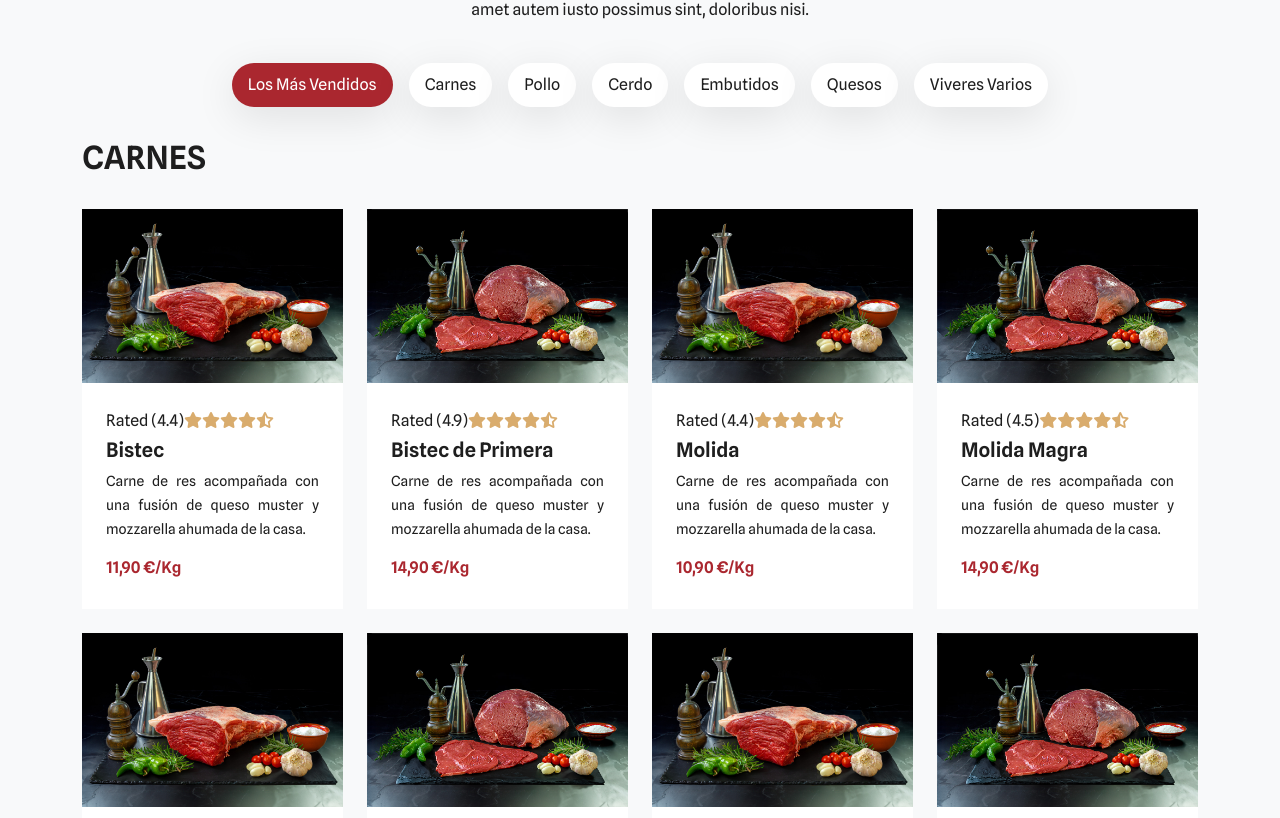
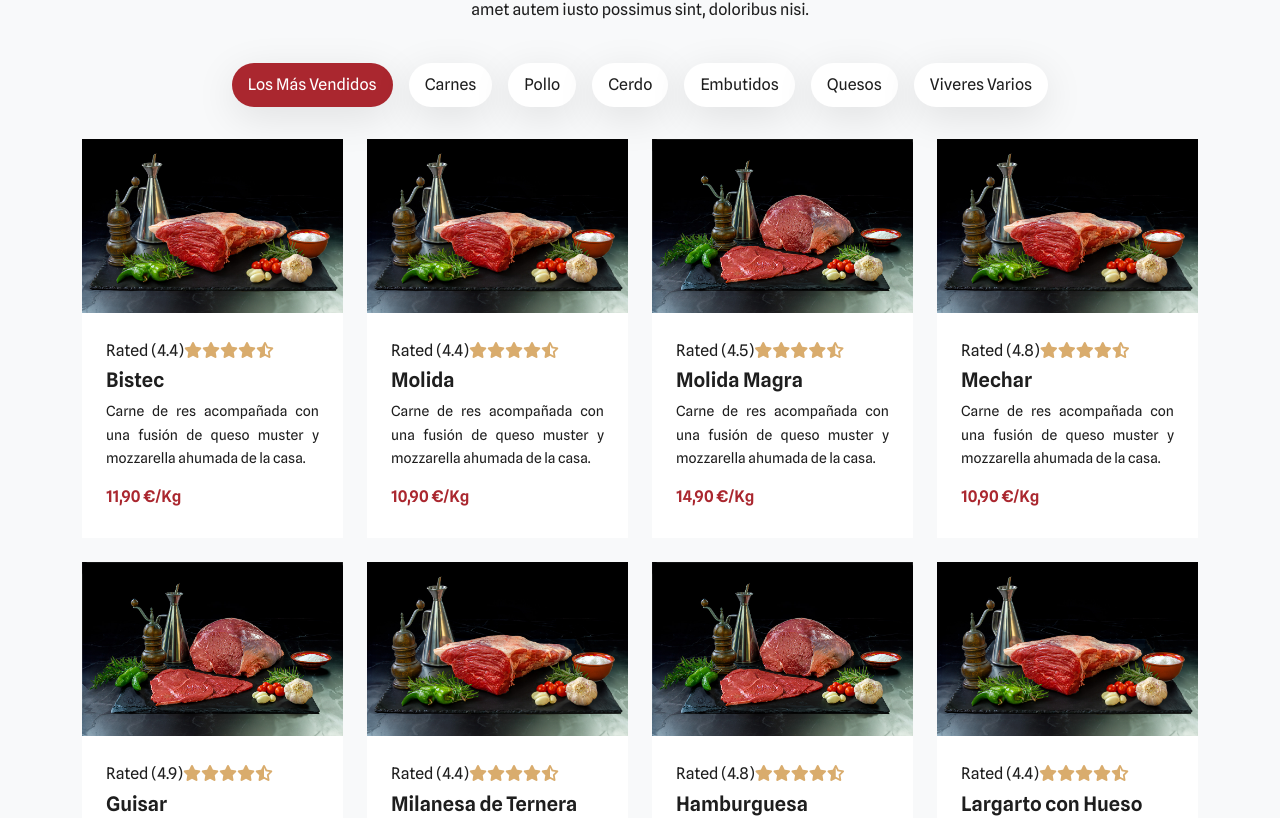
Before and after one commit to leoaristizabal/LaCapital, a React (Vite) app: page / in a window 1280 px wide. Shown: the part 1817-2635 px from the top of the page. Built offline with nearby package versions, Linux system fonts and the light colour scheme.

Commit message:
change productos mas vendido

```diff
--- a/src/App.css
+++ b/src/App.css
@@ -464,7 +464,7 @@ section{
 
 /* Animación que alterna la opacidad del botón */
 @keyframes btnFadeInOut {
-    0%, 100% {
+    10%, 100% {
         opacity: 0;
     }
     50% {
--- a/src/Components/Products.jsx
+++ b/src/Components/Products.jsx
@@ -142,7 +142,6 @@ const Products = () => {
 
             {/**TODOS LOS ITEMS: *CARNES* */}
             <div class="row gy-4">
-            <h2>CARNES </h2>
               <div class="col-lg-3 col-sm-6">
                 <div class="menu-item bg-white shadow-on-hover">
                   <img isZommed src={ImagenPrueba} alt="" />
@@ -168,31 +167,7 @@ const Products = () => {
                   </div>
                 </div>
               </div>
-              <div class="col-lg-3 col-sm-6">
-                <div class="menu-item bg-white shadow-on-hover">
-                <img  src={ImagenPrueba2} alt="" />
-                  <div class="menu-item-content p-4">
-                    <div>
-                      <span>Rated (4.9)</span>
-                      <span class="stars">
-                        <i class="fa-solid fa-star"></i>
-                        <i class="fa-solid fa-star"></i>
-                        <i class="fa-solid fa-star"></i>
-                        <i class="fa-solid fa-star"></i>
-                        <i class="fa-solid fa-star-half-stroke"></i>
-                      </span>
-                    </div>
-                    <h5 class="mt-1 mb-2">
-                      <a href="#">Bistec de Primera</a>
-                    </h5>
-                    <p class="small">
-                      Carne de res acompañada con una fusión de queso muster y
-                      mozzarella ahumada de la casa.
-                    </p>
-                    <h6 className="tagprice">14,90 €/Kg</h6>
-                  </div>
-                </div>
-              </div>
+
               <div class="col-lg-3 col-sm-6">
                 <div class="menu-item bg-white shadow-on-hover">
                 <img  src={ImagenPrueba} alt="" />
@@ -499,7 +474,6 @@ const Products = () => {
 
             {/*POLLOS */}
             <div class="row gy-4">
-              <h2>POLLO </h2>
               <div class="col-lg-3 col-sm-6">
                 <div class="menu-item bg-white shadow-on-hover">
                   <img   src={ImagenPruebaPollo} alt="" />
```
